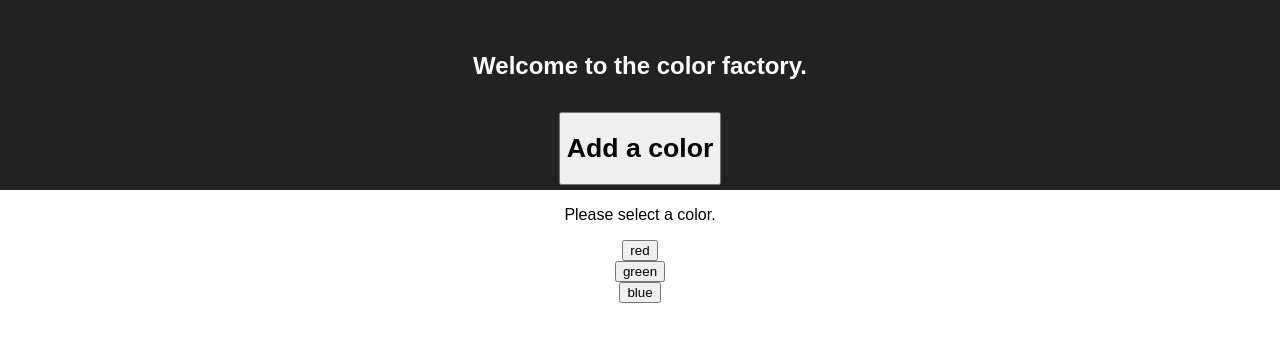
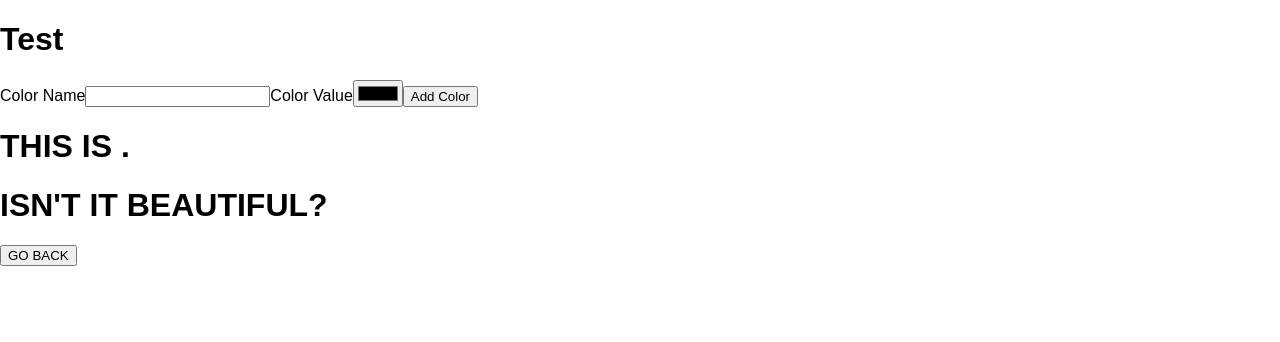
Before and after one commit to rithmschool/intermediate_react_exercises, a React (Create React App) app in the folder Unit-01/04-react-router-continued/color-factory/: page /colors/new in a window 1280 px wide. Shown: the top 342 px of the page. Built offline with nearby package versions, Linux system fonts and the light colour scheme.

Commit message:
adjusting components for routes

```diff
--- a/Unit-01/04-react-router-continued/color-factory/src/App.js
+++ b/Unit-01/04-react-router-continued/color-factory/src/App.js
@@ -30,8 +30,7 @@ class App extends Component {
   }
 
   toggleCheck(e) {
-    console.log(this.state.color)
-
+    console.log('in the toggle check!')
     this.setState({toggled: !this.state.toggled, name: e.name, currentColor: e.colorVal})
   }
 
@@ -39,13 +38,12 @@ class App extends Component {
     this.setState({toggled: !this.state.toggled})
   }
 
-
   handleColorPick(e) {
     this.setState({colorPick: !this.state.colorPick})
   }
 
   addColor(e) {
-    console.log('adding a color')
+    console.log('in the add color')
     let newColor = {colorVal: e.colorVal, name: e.colorName}
     this.setState({
       color: [newColor, ...this.state.color]
@@ -57,12 +55,9 @@ class App extends Component {
   render() {
     const colors = this.state.color.map((color,idx) => {
       return (
-        <Color
-          key={idx}
-          toggleCheck={this.toggleCheck}
-          name={color.name}
-          colorVal={color.colorVal}
-        />
+        <div>
+          <Link to={`/colors/${color.name}`}>{color.name}</Link>
+        </div>
       )
     })
 
@@ -76,38 +71,52 @@ class App extends Component {
     //RENDERS BELOW
 
     //IF YOU PICK A SPECIFIC COLOR
-    if (this.state.toggled === true) {
-      return (
-        <div style={style}>
-          <h1>THIS IS {nameAllCaps}.</h1>
-          <h1>ISN'T IT BEAUTIFUL?</h1>
-          <button onClick={this.handleGoBack}>GO BACK</button>
-        </div>
-    )}
+    return (
+      <div>
 
-    //IF YOU CHOOSE TO ADD A NEW COLOR
-    else if (this.state.colorPick === true) {
-      return (
+        <Route
+          exact path='/colors'
+          render={() =>
+            <div className='App'>
+              <header className="App-header">
+                <h4 className="App-title">Welcome to the color factory.</h4>
+                <Link to='/colors/new'><h1>Add a color</h1></Link>
+              </header>
+
+              <p>Please select a color.</p>
+              {colors}
+            </div>
+          }
+        />
+
+        <Route
+        exact path='/colors/new'
+        render={props => (
+
           <ColorForm
+            {...props}
             addColor={this.addColor}
           />
-      )}
+        )}
+        />
 
-    //MAIN HOME PAGE
-    else {
-      return (
-        <div className="App">
-          <header className="App-header">
-            <h4 className="App-title">Welcome to the color factory.</h4>
-            <button onClick={this.handleColorPick}><h1>Add a color</h1></button>
-          </header>
+        <Route
+          exact path='/colors/:color'
+          render={props =>
+            <div style={style} {...props}>
+              <h1>THIS IS {nameAllCaps}.</h1>
+              <h1>ISN'T IT BEAUTIFUL?</h1>
+              <button onClick={this.handleGoBack}>GO BACK</button>
+            </div>
+          }
+        />
 
-          <p>Please select a color.</p>
 
-          {colors}
 
-        </div>
-    )}
+      </div>
+
+    )
+
   }
 }
 
--- a/Unit-01/04-react-router-continued/color-factory/src/Color.js
+++ b/Unit-01/04-react-router-continued/color-factory/src/Color.js
@@ -16,7 +16,7 @@ class Color extends Component {
 	}
 
 	handleClick(e) {
-
+		console.log(this.props.name + ' ' + this.props.colorVal)
 		this.setState({name: this.props.name, colorVal: this.props.colorVal}, () => {
 			this.props.toggleCheck(this.state);
 		})
@@ -27,10 +27,21 @@ class Color extends Component {
 
 		return(
 			<div>
-				<button onClick={this.handleClick}>{this.props.name}</button>
-  			</div>
+              <h1>THIS IS .</h1>
+              <h1>ISN'T IT BEAUTIFUL?</h1>
+              <button>GO BACK</button>
+            </div>
 		)
 	}
 }
 
 export default Color;
+
+
+// <Color
+        //   key={idx}
+        //   id={idx}
+        //   toggleCheck={this.toggleCheck}
+        //   name={color.name}
+        //   colorVal={color.colorVal}
+        // />
--- a/Unit-01/04-react-router-continued/color-factory/src/ColorForm.js
+++ b/Unit-01/04-react-router-continued/color-factory/src/ColorForm.js
@@ -1,4 +1,6 @@
 import React, { Component } from 'react'
+import { Link } from 'react-router-dom';
+import { Redirect } from 'react-router';
 
 
 
@@ -8,7 +10,8 @@ class ColorForm extends Component {
 
 		this.state = {
 			colorName: '',
-			colorVal: ''
+			colorVal: '',
+			completed: false
 		}
 
 		this.handleChange = this.handleChange.bind(this);
@@ -24,20 +27,23 @@ class ColorForm extends Component {
 
 	handleSubmit(e) {
 		e.preventDefault();
-		console.log(e.target)
 		this.props.addColor(this.state)
+		this.setState({
+			completed: !this.state.completed
+		})
 	}
 
 render() {
 	return (
+		this.state.completed ? <Redirect to='/colors' /> :
 		<div>
 		  <h1>Test</h1>
-		    <form onSubmit={this.handleSubmit}>
+		    <form>
 		    	<label>Color Name</label>
 		    	<input name='colorName' onChange={this.handleChange}/>
 		    	<label>Color Value</label>
 		     	<input type='color' name='colorVal' onChange={this.handleChange}/>
-		     	<input type='submit' value='Add Color' />
+		     	<Link to={`/colors`}><input type='submit' value='Add Color' onClick={this.handleSubmit} /></Link>
 		    </form>
   		</div>
 	)
--- a/Unit-01/04-react-router-continued/color-factory/src/index.js
+++ b/Unit-01/04-react-router-continued/color-factory/src/index.js
@@ -6,5 +6,7 @@ import registerServiceWorker from './registerServiceWorker';
 import { BrowserRouter } from 'react-router-dom';
 
 ReactDOM.render(
-		<App />, document.getElementById('root'));
+	<BrowserRouter>
+		<App />
+	</BrowserRouter>, document.getElementById('root'));
 registerServiceWorker();
```
